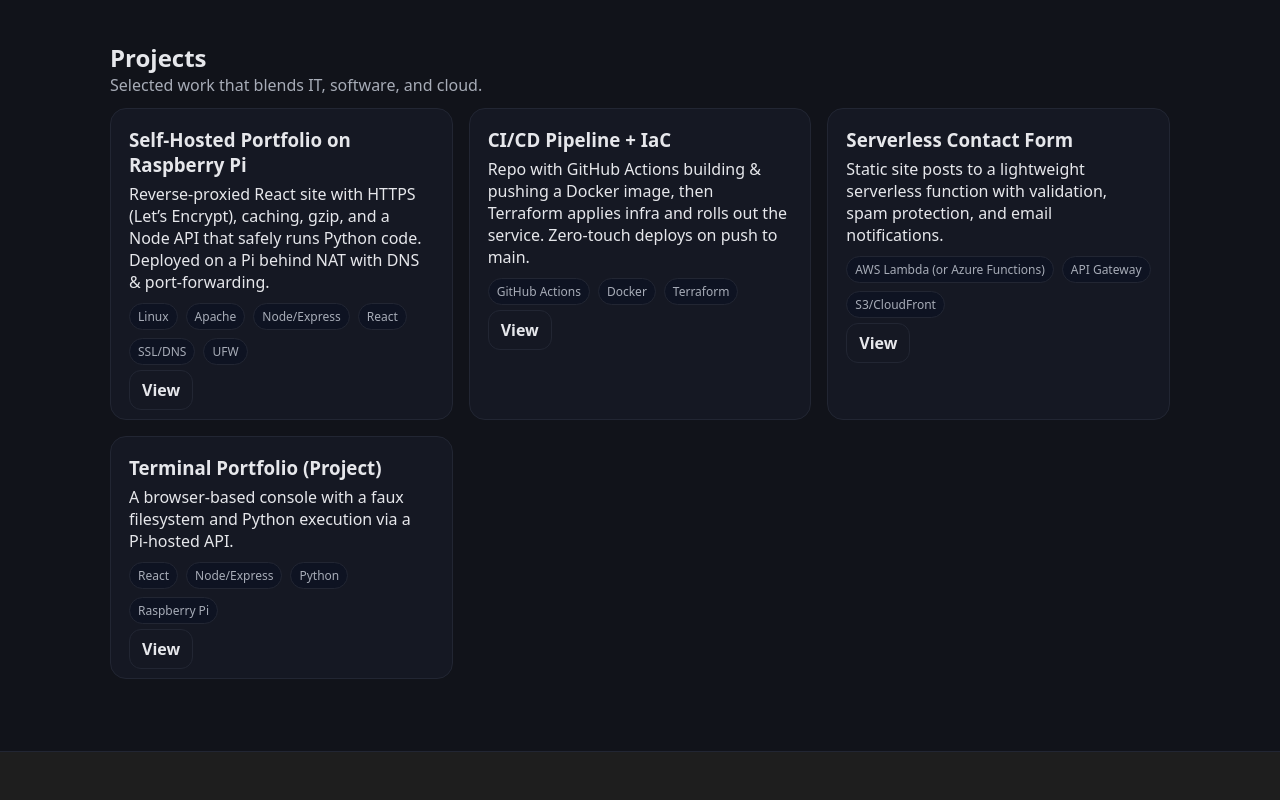
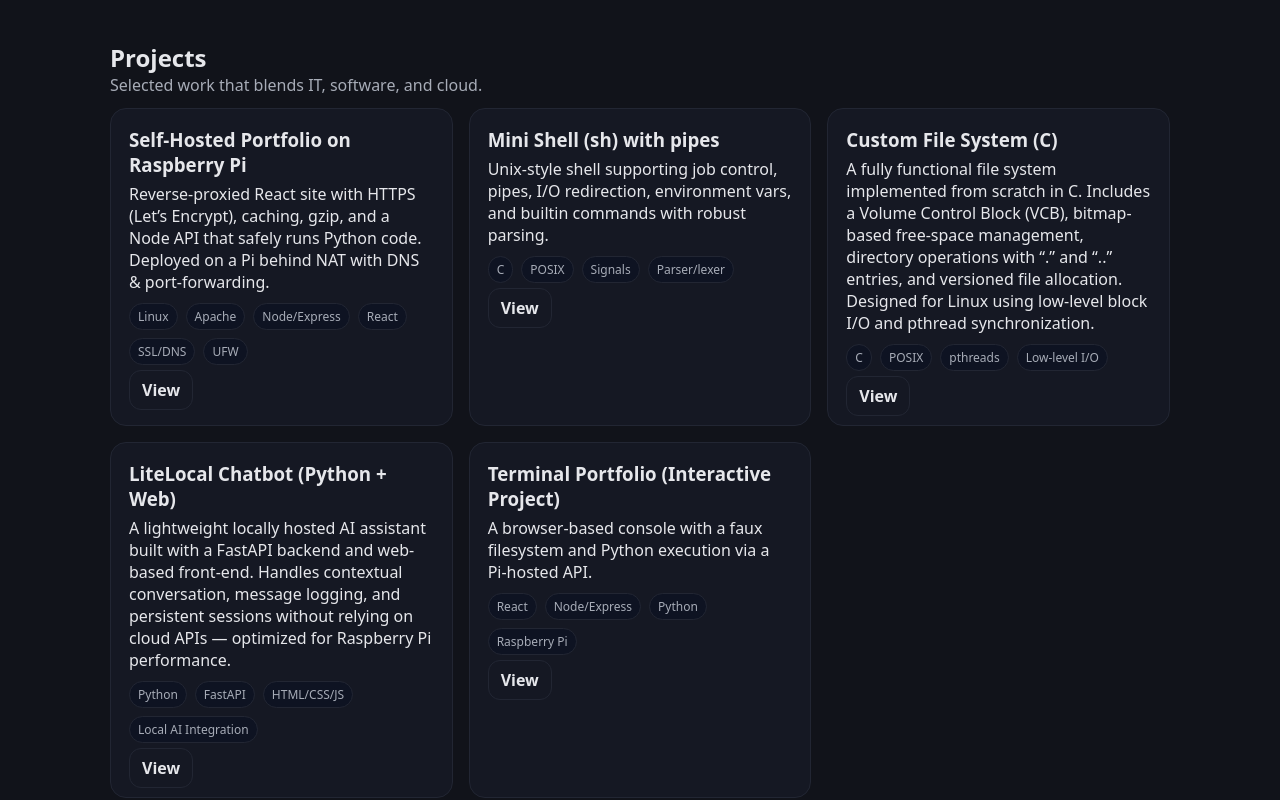
Before and after one commit to smvckerz/PersonalPortfolio, a React (Create React App) app: page / in a window 1280 px wide. Shown: the part 820-1620 px from the top of the page. Built offline with nearby package versions, Linux system fonts and the light colour scheme.

Commit message:
Updated projects card.

```diff
--- a/src/Website.js
+++ b/src/Website.js
@@ -9,24 +9,31 @@ const PROJECTS = [
     desc:
       'Reverse-proxied React site with HTTPS (Let’s Encrypt), caching, gzip, and a Node API that safely runs Python code. Deployed on a Pi behind NAT with DNS & port-forwarding.',
     tech: ['Linux', 'Apache', 'Node/Express', 'React', 'SSL/DNS', 'UFW'],
-    link: 'https://eduardoemunoz.com'
+    link: 'https://github.com/smvckerz/PersonalPortfolio'
   },
   {
-    title: 'CI/CD Pipeline + IaC',
+    title: 'Mini Shell (sh) with pipes',
     desc:
-      'Repo with GitHub Actions building & pushing a Docker image, then Terraform applies infra and rolls out the service. Zero-touch deploys on push to main.',
-    tech: ['GitHub Actions', 'Docker', 'Terraform'],
-    link: '#'
+      'Unix-style shell supporting job control, pipes, I/O redirection, environment vars, and builtin commands with robust parsing.',
+    tech: ['C', 'POSIX', 'Signals', 'Parser/lexer'],
+    link: 'https://github.com/smvckerz/Simple-Shell-with-Pipes'
   },
   {
-    title: 'Serverless Contact Form',
+    title: 'Custom File System (C)',
     desc:
-      'Static site posts to a lightweight serverless function with validation, spam protection, and email notifications.',
-    tech: ['AWS Lambda (or Azure Functions)', 'API Gateway', 'S3/CloudFront'],
-    link: '#'
+      'A fully functional file system implemented from scratch in C. Includes a Volume Control Block (VCB), bitmap-based free-space management, directory operations with “.” and “..” entries, and versioned file allocation. Designed for Linux using low-level block I/O and pthread synchronization.',
+    tech: ['C', 'POSIX', 'pthreads', 'Low-level I/O'],
+    link: 'https://github.com/smvckerz/Custom-File-System'
   },
   {
-  title: 'Terminal Portfolio (Project)',
+    title: 'LiteLocal Chatbot (Python + Web)',
+    desc:
+      'A lightweight locally hosted AI assistant built with a FastAPI backend and web-based front-end. Handles contextual conversation, message logging, and persistent sessions without relying on cloud APIs — optimized for Raspberry Pi performance.',
+    tech: ['Python', 'FastAPI', 'HTML/CSS/JS', 'Local AI Integration'],
+    link: 'https://github.com/smvckerz/litelocal-chatbot'
+  },
+  {
+  title: 'Terminal Portfolio (Interactive Project)',
   desc: 'A browser-based console with a faux filesystem and Python execution via a Pi-hosted API.',
   tech: ['React', 'Node/Express', 'Python', 'Raspberry Pi'],
   link: '/console'
```
